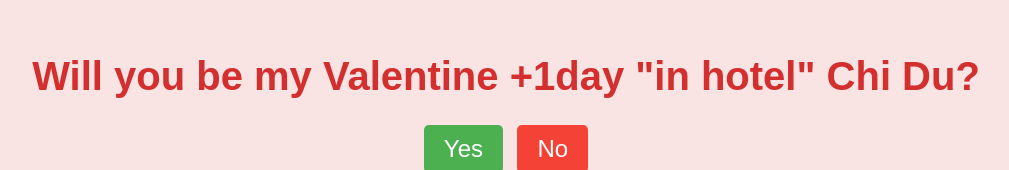
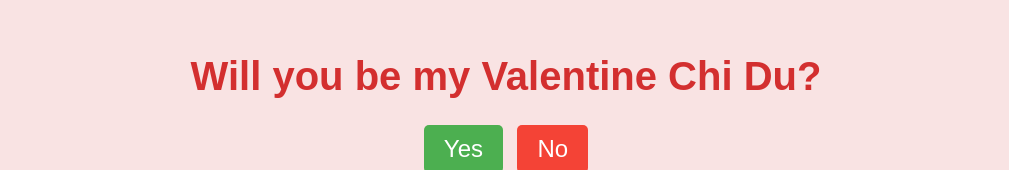
Before and after one commit to 1d3n/vlt_fun, a plain HTML site: page index.html in a window 1280 px wide. Shown: the part 138-308 px from the top of the page, without its empty margins (134-1143 px from the left). Drawn offline with Linux system fonts and the light colour scheme; no server answers.

Commit message:
new status

```diff
--- a/index.html
+++ b/index.html
@@ -8,7 +8,7 @@
 </head>
 <body>
     <div class="container">
-        <h1>Will you be my Valentine +1day "in hotel" Chi Du?</h1>
+        <h1>Will you be my Valentine Chi Du?</h1>
         <div class="buttons">
             <button class="yes-button" onclick="handleYesClick()">Yes</button>
             <button class="no-button" onclick="handleNoClick()">No</button>
```
Also changed, not shown: 1 other file.
